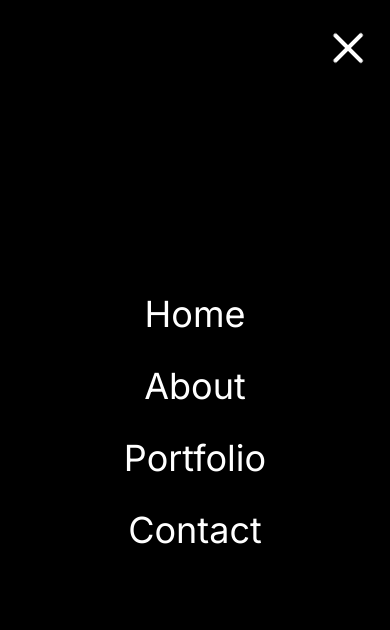
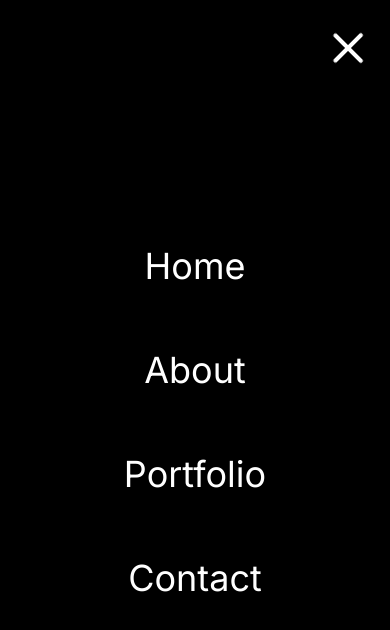
Before and after one commit to punkmohamed/NextJs-portfolio, a Next.js app: page / in a window 390 px wide. Both pictures are taken after a click on the button 354 px from the left and 48 px from the top of the page. Shown: the top 630 px of the page. Built offline with nearby package versions, Linux system fonts and the light colour scheme.

Commit message:
first commit

```diff
--- a/src/components/navbar.jsx
+++ b/src/components/navbar.jsx
@@ -122,13 +122,13 @@ const Navbar = () => {
                             variants={listVariants}
                             initial="closed"
                             animate="opened"
-                            className=" z-40 absolute top-0 left-0 w-screen h-screen bg-black text-white flex flex-col items-center gap-8 justify-center text-4xl" >
+                            className="z-40 absolute top-0 left-0 w-screen h-screen bg-black text-white flex flex-col items-center gap-8 justify-center text-4xl" >
                             {links.map((link) => (
                                 <motion.div
                                     variants={listItemVariants}
                                     key={link.title}>
                                     <Link href={link.url} >
-                                        {link.title}
+                                        <button className=" p-4 ">{link.title}</button>
                                     </Link>
                                 </motion.div>
                             ))}
```
